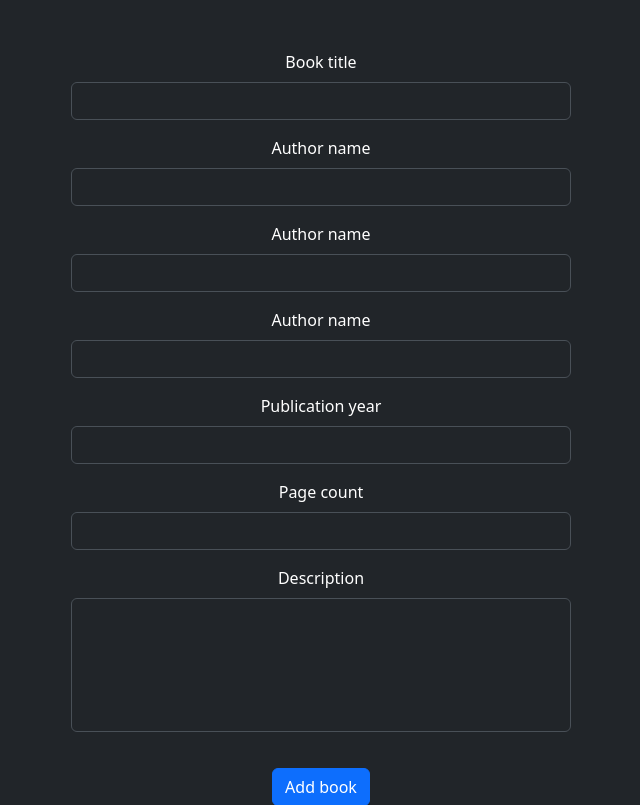
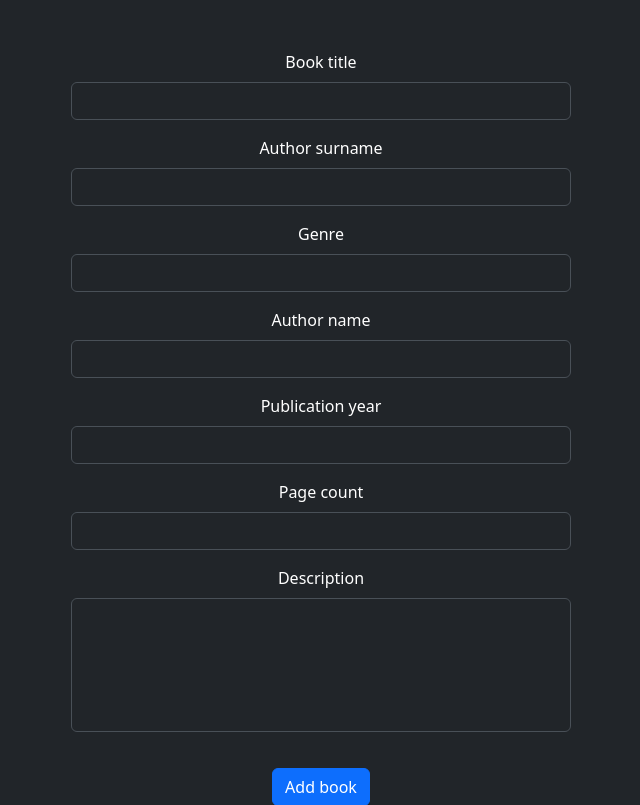
Before and after one commit to Malika2005/Django7, a Django app: a page that uses library/Templates/addBook.html in a window 1280 px wide. Shown: the part 72-877 px from the top of the page, without its empty margins (319-959 px from the left). Run offline with Django 4.2, Linux system fonts and the light colour scheme; some libraries are stand-ins or nearby versions.

Commit message:
Update addBook.html

```diff
--- a/library/Templates/addBook.html
+++ b/library/Templates/addBook.html
@@ -54,11 +54,11 @@
             <input name="book_title" type="text" class="form-control" id="book_title">
         </div>
         <div class="mb-3">
-            <label for="book_author_name" class="form-label">Author name</label>
+            <label for="book_author_name" class="form-label">Author surname</label>
             <input name="book_author_name" type="text" class="form-control" id="book_author_name">
         </div>
         <div class="mb-3">
-            <label for="book_author_surname" class="form-label">Author name</label>
+            <label for="book_author_surname" class="form-label">Genre</label>
             <input name="book_author_surname" type="text" class="form-control" id="book_author_surname">
         </div>
         <div class="mb-3">
```
